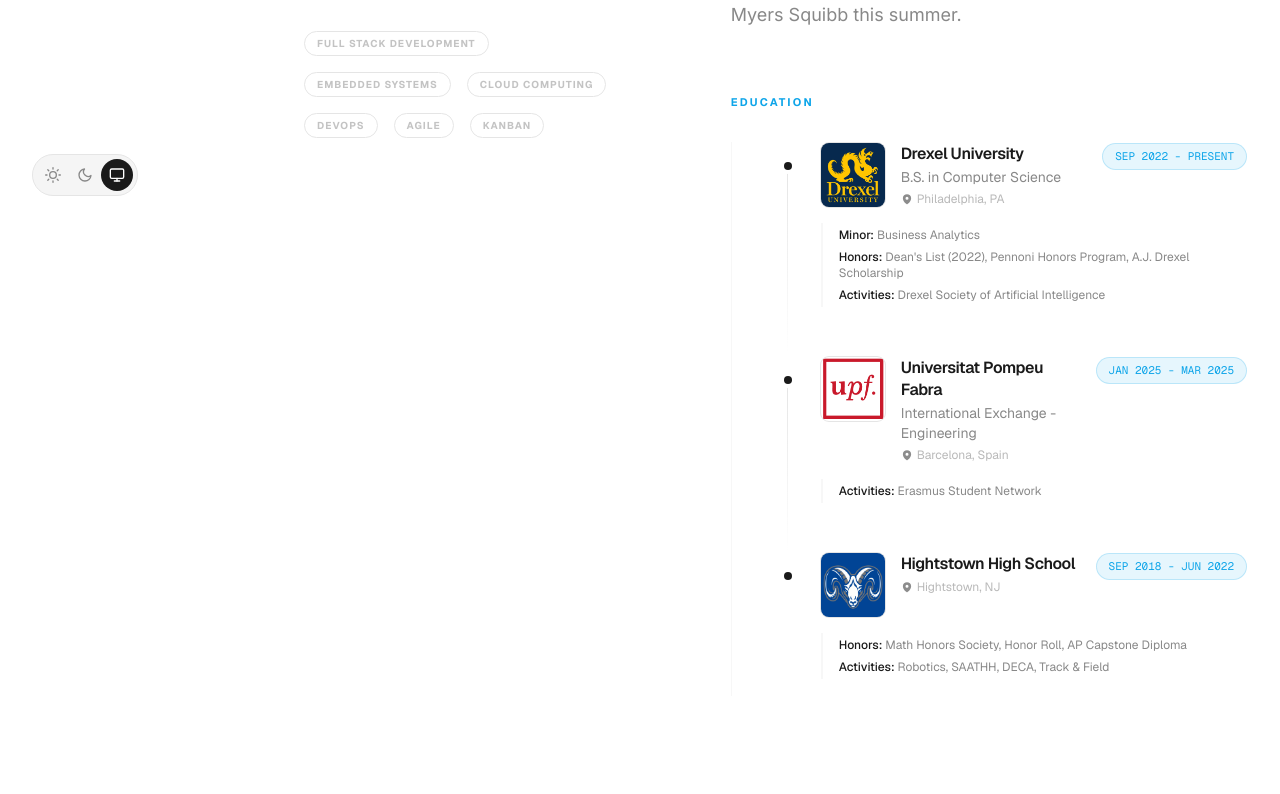
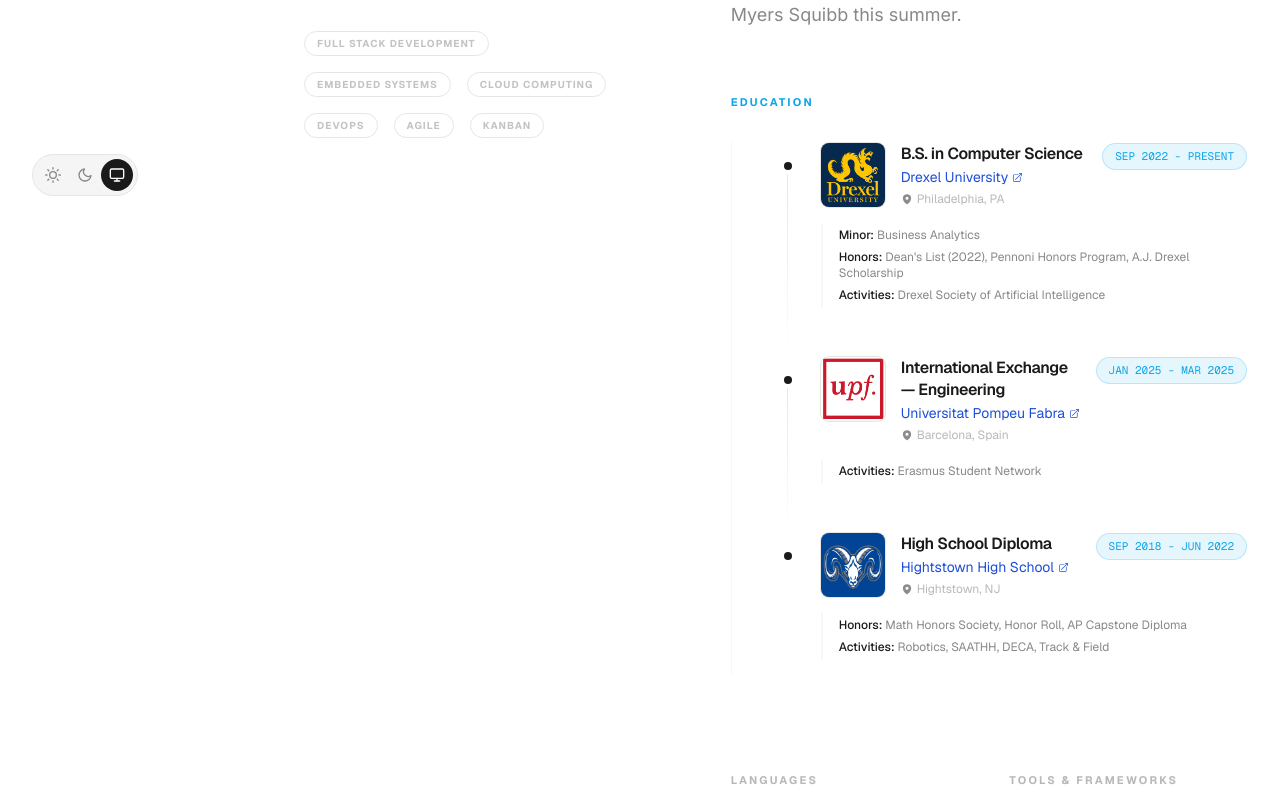
Before and after one commit to theabhiramr/theabhiramr, a React (Vite) app: page / in a window 1280 px wide. Shown: the part 540-1334 px from the top of the page. Built offline with nearby package versions, Linux system fonts and the light colour scheme.

Commit message:
fix: update version in package.json and refactor Timeline component for improved structure and readability

```diff
--- a/package.json
+++ b/package.json
@@ -1,7 +1,7 @@
 {
   "name": "theabhiramr",
   "private": true,
-  "version": "2.0.2",
+  "version": "2.1.0",
   "type": "module",
   "scripts": {
     "dev": "vite",
--- a/src/components/Timeline.jsx
+++ b/src/components/Timeline.jsx
@@ -1,10 +1,10 @@
-import React, { useRef } from "react";
+import { useRef } from "react";
 import { motion, useInView, useReducedMotion } from "framer-motion";
 import TechBadge from "./TechBadge";
 import { SiGithub } from "react-icons/si";
-import { HiMapPin } from "react-icons/hi2";
+import { HiMapPin, HiArrowTopRightOnSquare } from "react-icons/hi2";
 
-function TimelineItem({ item, isLast, index }) {
+function TimelineItem({ item, isLast }) {
   const ref = useRef(null);
   const inView = useInView(ref, { once: true, margin: "-100px" });
   const shouldReduceMotion = useReducedMotion();
@@ -14,32 +14,59 @@ function TimelineItem({ item, isLast, index }) {
     : {
         initial: { opacity: 0, y: 15 },
         animate: inView ? { opacity: 1, y: 0 } : { opacity: 0, y: 15 },
-        transition: {
-          duration: 0.5,
-          delay: index * 0.1,
-          ease: [0.21, 1.02, 0.47, 0.98],
-        },
+        transition: { duration: 0.5, ease: [0.21, 1.02, 0.47, 0.98] },
       };
 
-  const content = (
+  const orgLink = item.links?.find((l) => l.label === "Organization");
+  const footerLinks = item.links?.filter((l) => l.label !== "Organization") ?? [];
+
+  return (
+    <div ref={ref} className="group relative pb-12 pl-10 last:pb-4 sm:pl-16">
+      {!isLast && (
+        <div
+          className="from-border via-border/50 absolute top-[24px] bottom-0 left-[15px] w-[1px] bg-gradient-to-b to-transparent sm:top-[30px] sm:left-[31px]"
+          aria-hidden="true"
+        />
+      )}
+
+      <div className="absolute top-0 left-0 z-10 flex h-10 w-8 items-center justify-center sm:h-12 sm:w-16">
+        <div className="bg-content ring-background h-2 w-2 rounded-full ring-4 transition-transform group-hover:scale-125" />
+      </div>
+
+      <motion.div
+        {...animationProps}
+        className="hover:border-border/40 hover:bg-surface/40 -m-3 rounded-2xl border border-transparent p-3 transition-all duration-300 sm:-m-4 sm:p-4"
+      >
         <div className="flex flex-col gap-4">
-      {/* Header Section */}
+          {/* Header */}
           <div className="flex flex-col gap-3 sm:flex-row sm:items-start sm:justify-between">
             <div className="flex min-w-0 items-start gap-4">
               {item.image && (
                 <img
                   src={item.image}
-              alt={item.title || ""}
-              className="ring-border bg-surface h-16 w-16 flex-shrink-0 rounded-lg object-cover ring-1 sm:h-16 sm:w-16"
+                  alt={item.org || item.title}
+                  className="ring-border bg-surface h-16 w-16 flex-shrink-0 rounded-lg object-cover ring-1"
                 />
               )}
               <div className="min-w-0">
                 <h3 className="text-content text-sm leading-snug font-semibold tracking-tight sm:text-base">
                   {item.title}
                 </h3>
-            {item.subtitle && (
+                {item.org && (
                   <p className="text-muted mt-0.5 text-xs sm:text-sm">
-                {item.subtitle}
+                    {orgLink ? (
+                      <a
+                        href={orgLink.href}
+                        target="_blank"
+                        rel="noopener noreferrer"
+                        className="hover:text-content inline-flex items-center gap-1 transition-colors"
+                      >
+                        {item.org}
+                        <HiArrowTopRightOnSquare size={11} />
+                      </a>
+                    ) : (
+                      item.org
+                    )}
                   </p>
                 )}
                 {item.location && (
@@ -52,7 +79,6 @@ function TimelineItem({ item, isLast, index }) {
             </div>
 
             {item.dates && (
-          /* Date Pill with Transparent Accent Background */
               <div className="font-geist-mono text-accent bg-accent/10 border-accent/20 w-fit self-start rounded-full border px-3 py-1 text-[10px] whitespace-nowrap uppercase sm:text-[11px]">
                 {item.dates}
               </div>
@@ -60,7 +86,7 @@ function TimelineItem({ item, isLast, index }) {
           </div>
 
           {/* Technologies */}
-      {item.technologies && item.technologies.length > 0 && (
+          {item.technologies?.length > 0 && (
             <div className="flex flex-wrap gap-1.5">
               {item.technologies.map((tech) => (
                 <TechBadge key={tech} techString={tech} textSize="xs" />
@@ -68,101 +94,66 @@ function TimelineItem({ item, isLast, index }) {
             </div>
           )}
 
-      {/* Content Bullets / Description */}
+          {/* Content */}
           {Array.isArray(item.content) ? (
             <ul className="text-muted list-none space-y-2.5 pl-0 text-[13px] leading-relaxed sm:text-sm">
-          {item.content.map((contentItem, idx) => (
+              {item.content.map((line, idx) => (
                 <li key={idx} className="flex gap-3">
                   <span className="text-content/30 shrink-0">—</span>
-              <span>{contentItem}</span>
+                  <span>{line}</span>
                 </li>
               ))}
             </ul>
           ) : (
             item.content && (
-          <div className="text-muted text-[13px] leading-relaxed sm:text-sm">
+              <p className="text-muted text-[13px] leading-relaxed sm:text-sm">
                 {item.content}
-          </div>
+              </p>
             )
           )}
 
-      {/* Restored Portfolio-Specific Fields (Education/Honors) */}
-      {(item.minor || item.honorsAwards || item.activities) && (
+          {/* Meta fields (e.g. Minor, Honors, Activities) */}
+          {item.meta?.length > 0 && (
             <div className="border-border/30 space-y-1.5 border-l-2 py-1 pl-4">
-          {item.minor && (
-            <div className="text-muted text-xs">
-              <span className="text-content font-medium">Minor:</span>{" "}
-              {item.minor}
+              {item.meta.map(({ label, value }) => (
+                <p key={label} className="text-muted text-xs">
+                  <span className="text-content font-medium">{label}:</span>{" "}
+                  {value}
+                </p>
+              ))}
             </div>
           )}
-          {item.honorsAwards && (
-            <div className="text-muted text-xs">
-              <span className="text-content font-medium">Honors:</span>{" "}
-              {item.honorsAwards}
-            </div>
+
+          {/* Additional note */}
+          {item.additional && (
+            <p className="text-muted text-[11px] sm:text-xs">{item.additional}</p>
           )}
-          {item.activities && (
-            <div className="text-muted text-xs">
-              <span className="text-content font-medium">Activities:</span>{" "}
-              {item.activities}
+
+          {/* Footer links */}
+          {footerLinks.length > 0 && (
+            <div className="flex gap-4">
+              {footerLinks.map(({ label, href }) => {
+                const isGitHub = label === "GitHub" || href.includes("github.com");
+                return (
+                  <a
+                    key={href}
+                    href={href}
+                    target="_blank"
+                    rel="noopener noreferrer"
+                    className="text-muted hover:text-accent group/link inline-flex items-center gap-1.5 text-xs transition-colors duration-200"
+                  >
+                    {isGitHub ? (
+                      <SiGithub size={14} className="transition-transform group-hover/link:scale-110" />
+                    ) : (
+                      <HiArrowTopRightOnSquare size={14} className="transition-transform group-hover/link:scale-110" />
+                    )}
+                    <span>{label}</span>
+                  </a>
+                );
+              })}
             </div>
           )}
         </div>
-      )}
-
-      {/* GitHub Link */}
-      {item.githubLink && (
-        <a
-          href={item.githubLink}
-          target="_blank"
-          rel="noopener noreferrer"
-          className="text-muted hover:text-accent group inline-flex w-fit items-center gap-1.5 text-xs transition-colors duration-200"
-        >
-          <SiGithub
-            size={14}
-            className="transition-transform group-hover:scale-110"
-          />
-          <span>GitHub</span>
-        </a>
-      )}
-
-      {/* Additional Info */}
-      {item.additional && (
-        <div className="text-muted text-[11px] sm:text-xs">
-          <span dangerouslySetInnerHTML={{ __html: item.additional }} />
-        </div>
-      )}
-    </div>
-  );
-
-  return (
-    <div ref={ref} className="group relative pb-12 pl-10 last:pb-4 sm:pl-16">
-      {/* Perfect Alignment for Line and Dot */}
-      {!isLast && (
-        <div
-          className="from-border via-border/50 absolute top-[24px] bottom-0 left-[15px] w-[1px] bg-gradient-to-b to-transparent sm:top-[30px] sm:left-[31px]"
-          aria-hidden="true"
-        />
-      )}
-
-      {/* Centered Dot Container */}
-      <div className="absolute top-0 left-0 z-10 flex h-10 w-8 items-center justify-center sm:h-12 sm:w-16">
-        <div className="bg-content ring-background h-2 w-2 rounded-full ring-4 transition-transform group-hover:scale-125" />
-      </div>
-
-      <motion.div {...animationProps}>
-        {item.link ? (
-          <a
-            href={item.link}
-            target="_blank"
-            rel="noopener noreferrer"
-            className="group hover:border-border/40 hover:bg-surface/40 -m-3 block rounded-2xl border border-transparent p-3 transition-all duration-300 sm:-m-4 sm:p-4"
-          >
-            {content}
-          </a>
-        ) : (
-          <div className="py-2">{content}</div>
-        )}
       </motion.div>
     </div>
   );
@@ -173,17 +164,12 @@ export default function Timeline({ items = [] }) {
 
   return (
     <div className="w-full">
-      <div
-        role="list"
-        aria-label="Portfolio Timeline"
-        className="flex flex-col"
-      >
-        {items.map((item, i) => (
+      <div role="list" aria-label="Timeline" className="flex flex-col">
+        {items.map((item) => (
           <TimelineItem
-            key={i}
-            index={i}
+            key={item.title}
             item={item}
-            isLast={i === items.length - 1}
+            isLast={items[items.length - 1].title === item.title}
           />
         ))}
       </div>
--- a/src/constants/data.js
+++ b/src/constants/data.js
@@ -1,12 +1,9 @@
-import React, { useRef } from "react";
-import { epiqsolutionsJpeg } from "../assets";
-import { evbuddyJpeg } from "../assets";
-import { bmsJpeg } from "../assets";
+import { epiqsolutionsJpeg, evbuddyJpeg, bmsJpeg, drexelJpeg, upfPng, hhsPng } from "../assets";
 
 const workExperience = [
   {
     title: "Cloud Developer Co-op",
-    subtitle: "Bristol Myers Squibb",
+    org: "Bristol Myers Squibb",
     dates: "Upcoming",
     location: "Princeton, NJ",
     image: bmsJpeg,
@@ -16,12 +13,12 @@ const workExperience = [
       "Engage in the usage of cutting-edge cloud technologies and services to optimize data management and analytics for improved decision-making",
     ],
     links: [
-      { label: "Learn More", href: "https://www.bms.com" }
+      { label: "Organization", href: "https://www.bms.com" }
     ],
   },
   {
     title: "Software Development Engineering Co-op",
-    subtitle: "Epiq Solutions",
+    org: "Epiq Solutions",
     dates: "Apr 2024 - Sep 2024",
     location: "Mount Airy, MD",
     image: epiqsolutionsJpeg,
@@ -32,13 +29,13 @@ const workExperience = [
       "Tested 200+ digital, tuner and reference modules in SDRs for appropriate phase noise and power distribution, hitting quality assurance (QA) targets",
     ],
     links: [
-      { label: "Learn More", href: "https://epiqsolutions.com" }
+      { label: "Organization", href: "https://epiqsolutions.com" }
     ],
   },
   {
     title: "Software Development Intern",
+    org: "EV Buddy, Inc.",
     image: evbuddyJpeg,
-    subtitle: "EV Buddy, Inc.",
     location: "Edison, NJ",
     dates: "Jun 2023 - Sep 2023",
     content: [
@@ -48,7 +45,7 @@ const workExperience = [
       "Developed user experience (UX) flow for a social app over 50+ Figma design iterations to electric vehicle (EV) owners",
     ],
     links: [
-      { label: "Visit", href: "https://evbuddy.net" }
+      { label: "Organization", href: "https://evbuddy.net" }
     ],
   },
 ];
@@ -56,7 +53,7 @@ const workExperience = [
 const projects = [
   {
     title: "Janata",
-    subtitle: "Chinmaya Mission",
+    org: "Chinmaya Mission",
     dates: "Aug 2025 - Present",
     content: [
       "Architect and lead development of cross-platform social media app to foster better community for Chinmaya Mission's 1000+ member youth wing, Chinmaya Yuva Kendra (CHYK)",
@@ -118,7 +115,7 @@ const projects = [
   },
   {
     title: "CrashMath",
-    subtitle: "College of Computing & Informatics, Drexel University",
+    org: "College of Computing & Informatics, Drexel University",
     dates: "Jan 2023 - Jun 2023",
     content: [
       "Led the creation of a gamified calculus learning platform powered by generative AI trained on 200+ exam questions to provide feedback and track performance",
@@ -127,11 +124,54 @@ const projects = [
     ],
     technologies: ["JavaScript", "CSS", "HTML", "Firebase", "OpenAI API"],
     additional:
-      "Unfortunately, due to Firebase restrictions, the app is no longer functional.",
+      "Unfortunately, the backend of this app is no longer functional.",
     links: [
       { label: "Visit", href: "https://crashmath-16dc6.web.app/" }
     ],
   },
 ];
 
-export { workExperience, projects };
+const education = [
+  {
+    title: "B.S. in Computer Science",
+    org: "Drexel University",
+    location: "Philadelphia, PA",
+    dates: "Sep 2022 - Present",
+    image: drexelJpeg,
+    meta: [
+      { label: "Minor", value: "Business Analytics" },
+      {
+        label: "Honors",
+        value: "Dean's List (2022), Pennoni Honors Program, A.J. Drexel Scholarship",
+      },
+      { label: "Activities", value: "Drexel Society of Artificial Intelligence" },
+    ],
+    links: [{ label: "Organization", href: "https://drexel.edu/cs" }],
+  },
+  {
+    title: "International Exchange — Engineering",
+    org: "Universitat Pompeu Fabra",
+    location: "Barcelona, Spain",
+    dates: "Jan 2025 - Mar 2025",
+    image: upfPng,
+    meta: [{ label: "Activities", value: "Erasmus Student Network" }],
+    links: [{ label: "Organization", href: "https://www.upf.edu/web/incoming" }],
+  },
+  {
+    title: "High School Diploma",
+    org: "Hightstown High School",
+    location: "Hightstown, NJ",
+    dates: "Sep 2018 - Jun 2022",
+    image: hhsPng,
+    meta: [
+      {
+        label: "Honors",
+        value: "Math Honors Society, Honor Roll, AP Capstone Diploma",
+      },
+      { label: "Activities", value: "Robotics, SAATHH, DECA, Track & Field" },
+    ],
+    links: [{ label: "Organization", href: "https://www.ewrsd.org/o/hhs" }],
+  },
+];
+
+export { workExperience, projects, education };
--- a/src/pages/About.jsx
+++ b/src/pages/About.jsx
@@ -2,54 +2,10 @@ import React, { useEffect, useRef, useState } from "react";
 import { motion, useInView } from "framer-motion";
 import { useTypewriter } from "../hooks/useTypewriter";
 import { Timeline, TechBadge } from "../components";
-import {
-  drexelJpeg,
-  upfPng,
-  hhsPng,
-  profileJpeg,
-  aboutPic1Jpg,
-  aboutPic2Jpg,
-  aboutPic3Jpg,
-} from "../assets";
+import { profileJpeg, aboutPic1Jpg, aboutPic2Jpg, aboutPic3Jpg } from "../assets";
+import { education } from "../constants/data";
 
-const paragraphs = [
-  'I am an Honors CS student at <a href="https://drexel.edu/cs" className="text-muted hover:text-accent">Drexel University</a> with a focus on AI/ML and Systems. I recently studied at Universitat Pompeu Fabra in Barcelona — an experience that reshaped how I view global software development.',
-  "I have worked on bridging the gap between LLMs and practical education and building community-driven social platforms in my projects. I believe that if there is a better way to do something, I can build it.",
-  "From developing V2V charging systems at EV Buddy to streamlining SDR production at Epiq Solutions, I thrive in high-stakes engineering environments. I hope to continue challenging myself during my upcoming co-op at Bristol Myers Squibb this summer.",
-];
 
-const timelineItems = [
-  {
-    title: "Drexel University",
-    subtitle: "B.S. in Computer Science",
-    location: "Philadelphia, PA",
-    dates: "Sep 2022 - Present",
-    minor: "Business Analytics",
-    honorsAwards:
-      "Dean's List (2022), Pennoni Honors Program, A.J. Drexel Scholarship",
-    activities: "Drexel Society of Artificial Intelligence",
-    image: drexelJpeg,
-    link: "https://drexel.edu/cs",
-  },
-  {
-    title: "Universitat Pompeu Fabra",
-    subtitle: "International Exchange - Engineering",
-    location: "Barcelona, Spain",
-    dates: "Jan 2025 - Mar 2025",
-    activities: "Erasmus Student Network",
-    image: upfPng,
-    link: "https://www.upf.edu/web/incoming",
-  },
-  {
-    title: "Hightstown High School",
-    location: "Hightstown, NJ",
-    dates: "Sep 2018 - Jun 2022",
-    honorsAwards: "Math Honors Society, Honor Roll, AP Capstone Diploma",
-    activities: "Robotics, SAATHH, DECA, Track & Field",
-    image: hhsPng,
-    link: "https://www.ewrsd.org/o/hhs",
-  },
-];
 
 const programmingLanguages = [
   "Python",
@@ -282,7 +238,7 @@ export default function About() {
               Education
             </h4>
             <div className="border-border/30 ml-1 border-l pl-4 lg:ml-0 lg:pl-6">
-              <Timeline items={timelineItems} />
+              <Timeline items={education} />
             </div>
           </motion.div>
 
--- a/src/pages/WorkExperience.jsx
+++ b/src/pages/WorkExperience.jsx
@@ -1,6 +1,5 @@
-import React, { useEffect } from "react";
+import { useEffect } from "react";
 import { Timeline } from "../components";
-import { epiqsolutionsJpeg, evbuddyJpeg } from "../assets";
 import { workExperience } from "../constants/data";
 
 const WorkExperience = () => {
```
Lines whose indentation alone changed are shown as unchanged.
